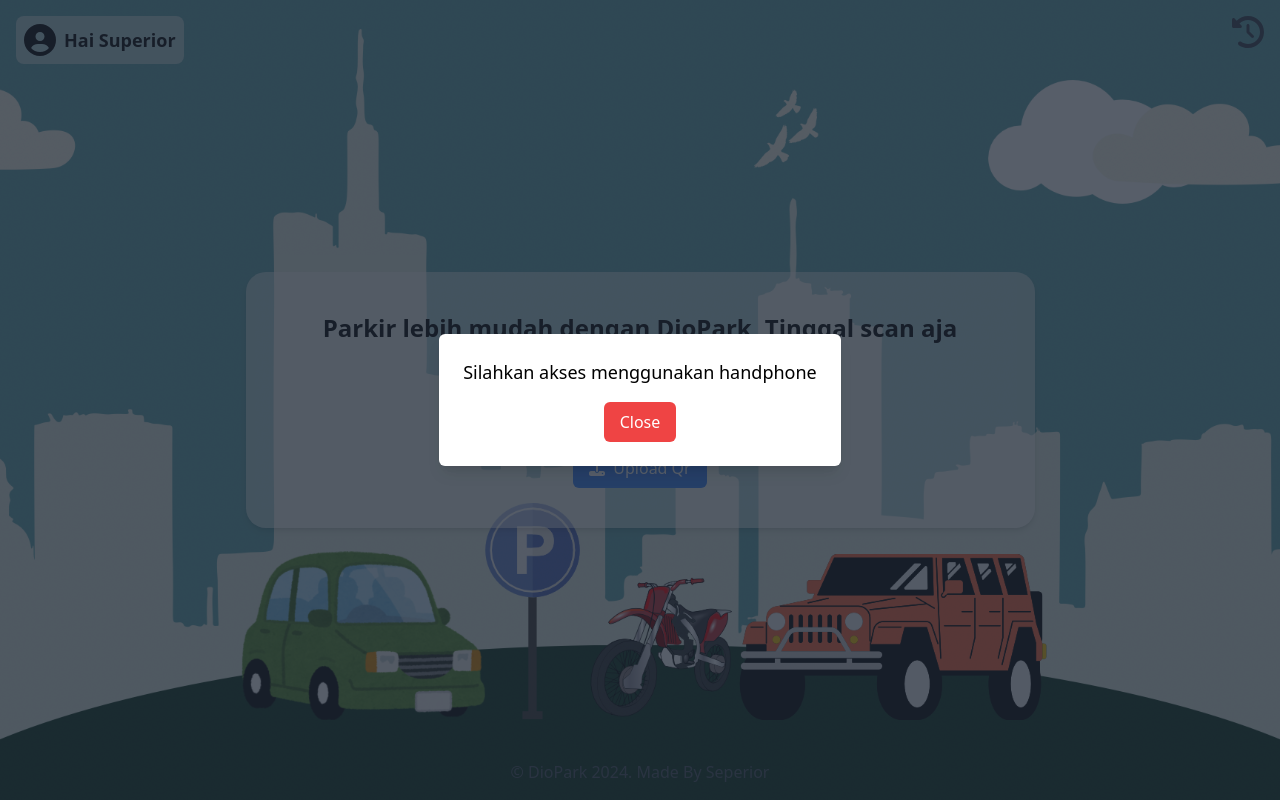
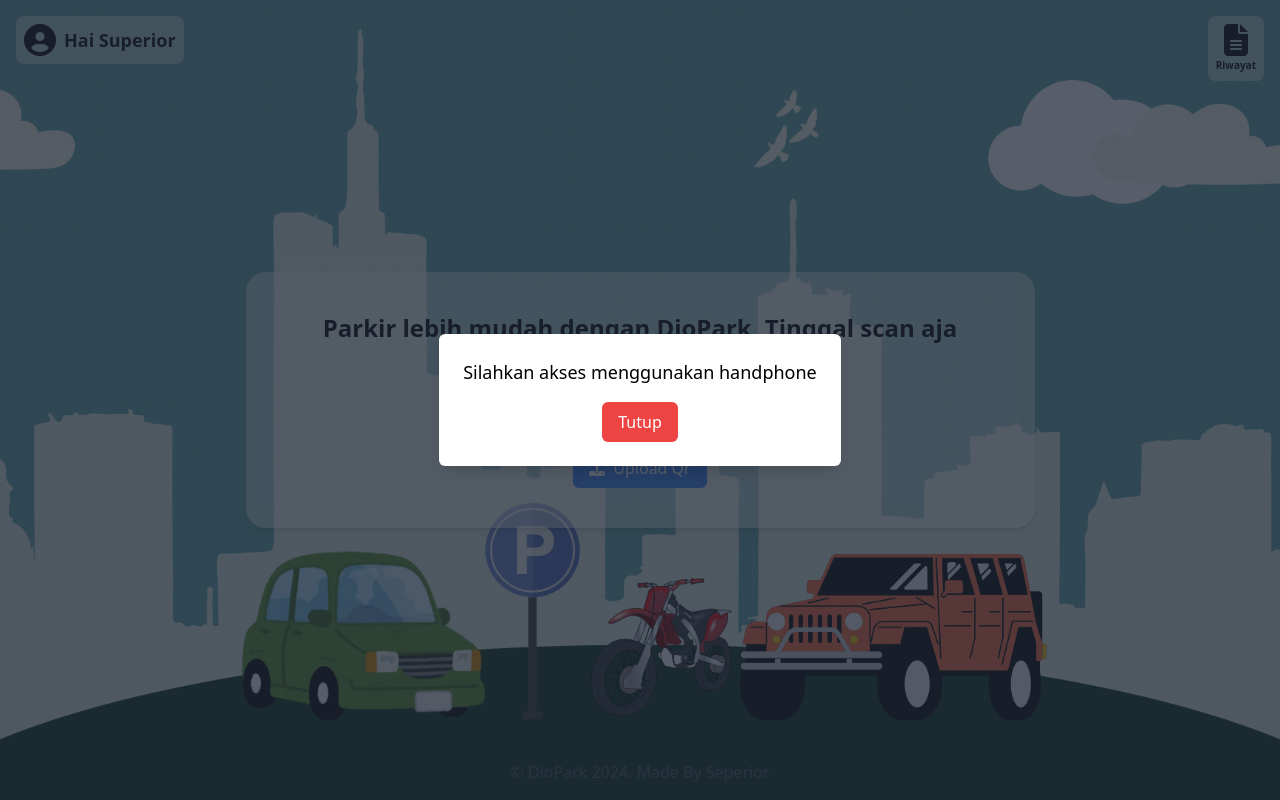
Before and after one commit to ishala/frontEnd_superior, a React (Vite) app: page /dashboard in a window 1280 px wide. Both pictures are taken after a click on the button "Scan tiket". Built offline with nearby package versions, Linux system fonts and the light colour scheme.

Commit message:
create history

```diff
--- a/src/page/Dashboard.jsx
+++ b/src/page/Dashboard.jsx
@@ -1,7 +1,7 @@
 import { useState, useRef, useEffect } from 'react';
 import QrScanner from 'qr-scanner';
 import { FontAwesomeIcon } from '@fortawesome/react-fontawesome';
-import { faQrcode, faTimes, faBolt, faUpload, faSync, faHistory, faUserCircle } from '@fortawesome/free-solid-svg-icons';
+import { faQrcode, faTimes, faBolt, faUpload, faSync, faHistory, faUserCircle, faFileLines } from '@fortawesome/free-solid-svg-icons';
 import backgroundImage from '../assets/img/main_bg.jpg';
 import QRCodeImage from '../assets/img/qr.jpg';
 import Footer from '../component/Footer';
@@ -79,7 +79,7 @@
         }
     };
 
-    const closeAlert = () => {
+    const TutupAlert = () => {
         setShowAlert(false);
     };
 
@@ -103,8 +103,12 @@
                 </div>
             </div>
             {/* Tombol Riwayat Transaksi */}
-            <button className="absolute top-4 right-4 text-gray-700" style={{ backgroundColor: 'transparent' }}>
-                <FontAwesomeIcon icon={faHistory} size="2x" />
+            <button className="absolute top-4 right-4" style={{ backgroundColor: 'transparent' }}>
+                <div className="bg-white bg-opacity-50 rounded-lg p-2 cursor-pointer">
+                <FontAwesomeIcon icon={faFileLines} size="2x" />
+                <p className='font-semibold' style={{fontSize: '10px'}}>Riwayat</p>
+                </div>
+
             </button>
             <div className="max-w-md w-full py-10 px-6 bg-white bg-opacity-50 shadow-md lg:max-w-lg lg:mx-auto relative" style={{ borderRadius: '20px', maxWidth: 'calc(55vw - -85px)', margin: '0 10px' }}>
                 <h2 className="text-2xl text-center font-semibold mb-4">
@@ -146,10 +150,10 @@
             {showQRPopup && (
                 <div className="fixed inset-0 flex items-center justify-center bg-gray-800 bg-opacity-75 z-50">
                     <div className="bg-white p-6 rounded-md shadow-lg">
-                        <p className="text-center">Personal QR Code</p>
+                        <p className="text-center">QR Code Pribadi</p>
                         <img src={QRCodeImage} alt="QR Code" className="mx-auto mt-4" />
                         <div className='flex items-center justify-center'>
-                            <button onClick={toggleQRPopup} className="bg-red-500 text-white px-4 py-2 mt-4 rounded-md hover:bg-red-600">Close</button>
+                            <button onClick={toggleQRPopup} className="bg-red-500 text-white px-4 py-2 mt-4 rounded-md hover:bg-red-600">Tutup</button>
                         </div>
 
                     </div>
@@ -161,7 +165,7 @@
                     <div className="bg-white p-6 rounded-md shadow-lg">
                         <p className="text-lg text-center">Silahkan akses menggunakan handphone</p>
                         <div className='flex items-center justify-center'>
-                            <button onClick={closeAlert} className="bg-red-500 text-white px-4 py-2 mt-4 rounded-md hover:bg-red-600">Close</button>
+                            <button onClick={TutupAlert} className="bg-red-500 text-white px-4 py-2 mt-4 rounded-md hover:bg-red-600">Tutup</button>
                         </div>
                     </div>
                 </div>
```
